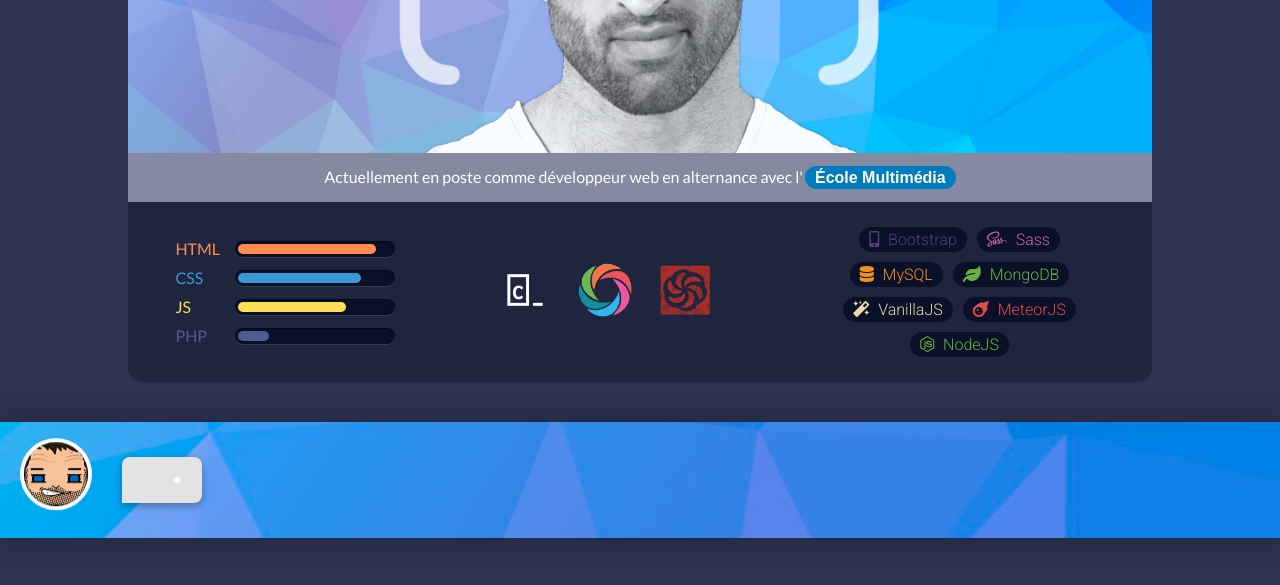
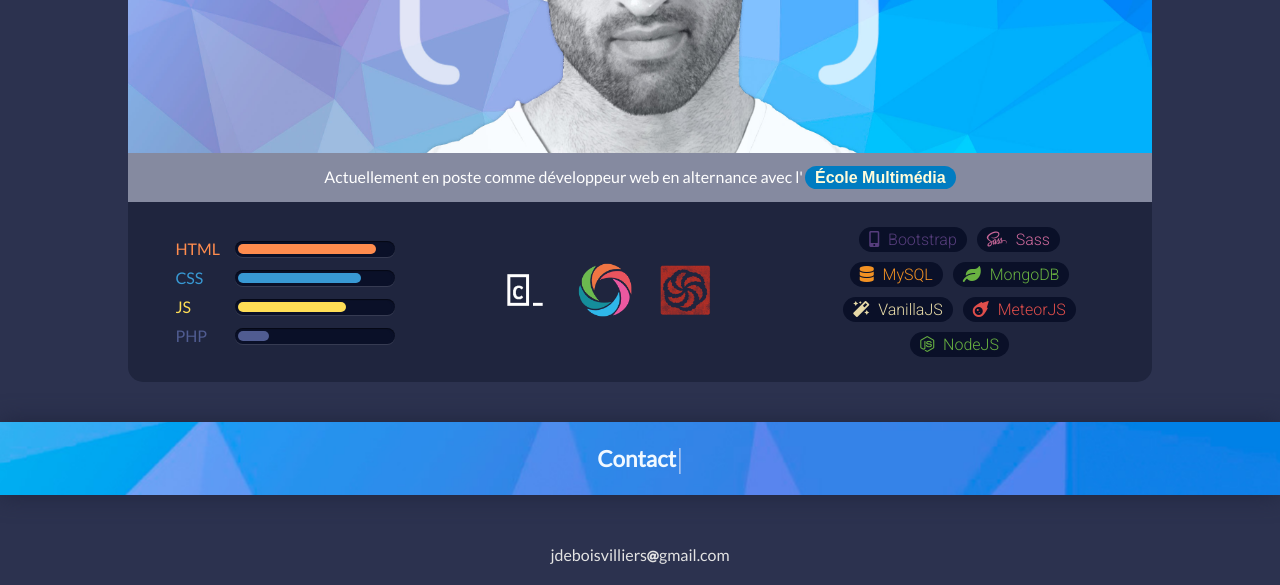
Before and after one commit to Dumpinator/Portfolio, a plain HTML site: page index.html in a window 1280 px wide. Shown: the part 1616-2201 px from the top of the page. Drawn offline with nearby package versions, Linux system fonts and the light colour scheme.

Commit message:
Add data section contact

```diff
--- a/app.js
+++ b/app.js
@@ -106,8 +106,15 @@ document.addEventListener('DOMContentLoaded', function () {
 		loop: true
 	}
 
+	const section3 = {
+		strings: ["Contact", "CV", "Social"],
+		typeSpeed: 80,
+		loop: true
+	}
+
 	new Typed(".element1", section1);
 	new Typed(".element2", section2);
+	new Typed(".element3", section3);
 })
 
 //new Portfolio ('#js-portfolio')
--- a/index.html
+++ b/index.html
@@ -150,21 +150,12 @@
         </div>
     </div>
 
+
     <div class="section" id="contact">
-      <div class="message">
-        <a target="_blank" href="http://www.bouletcorp.com/2012/02/10/generateur-de-tetocarres/"><img src="./img/avatar.png" alt="by Zanorg & Boulet" class="avatar"></a>
-        <div class="content-message">
-          <div class="js-message-1">
-            <div class="text">
-              <div class="bubble-spinner">
-                <div class="bounce1"></div>
-                <div class="bounce2"></div>
-                <div class="bounce3"></div>
-              </div>
-            </div>
-          </div>
-          <div class="js-message-2 disable">
-            <p class="text">Contact</p>
+      <div class="display-box" style="padding: 20px 20px;">
+        <div id="page_wrap">
+          <div class="content_wrap">
+            <h3 class="element3 typed_wrap"></h3>
           </div>
         </div>
       </div>
```
